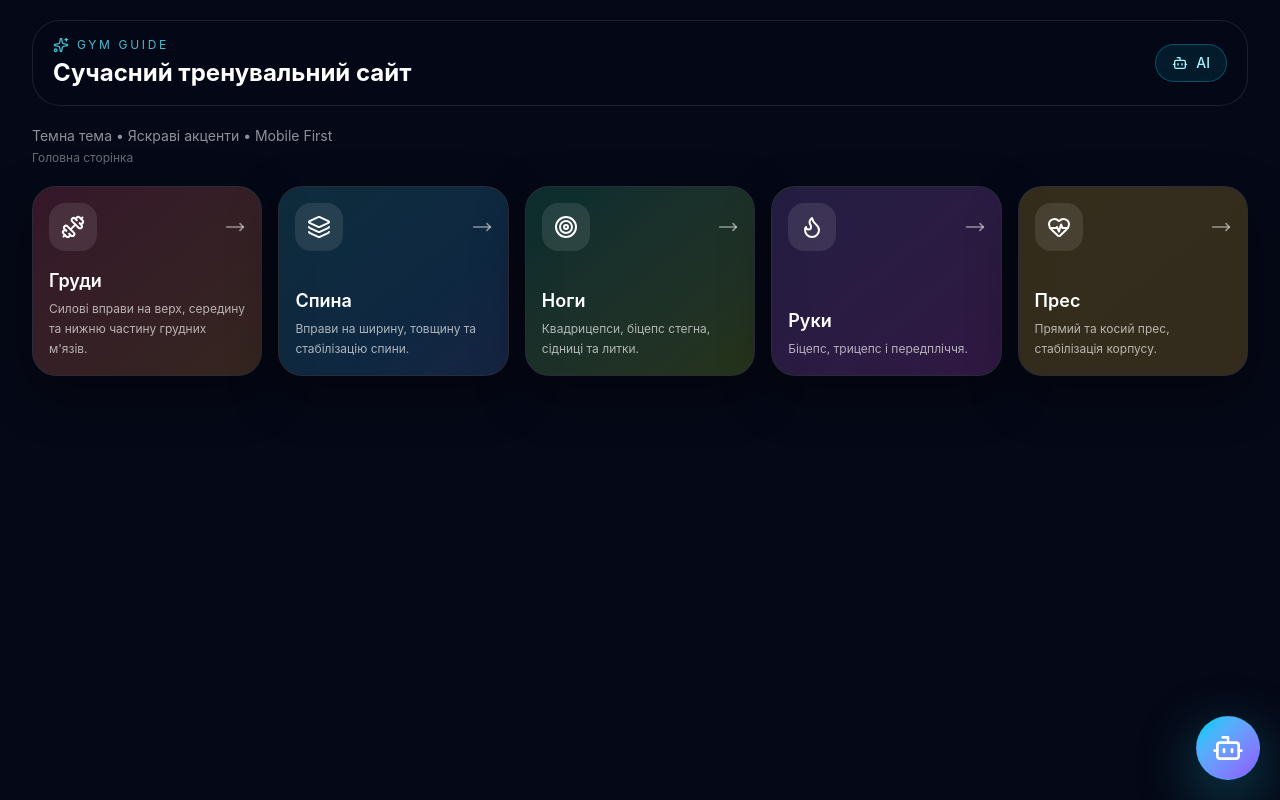
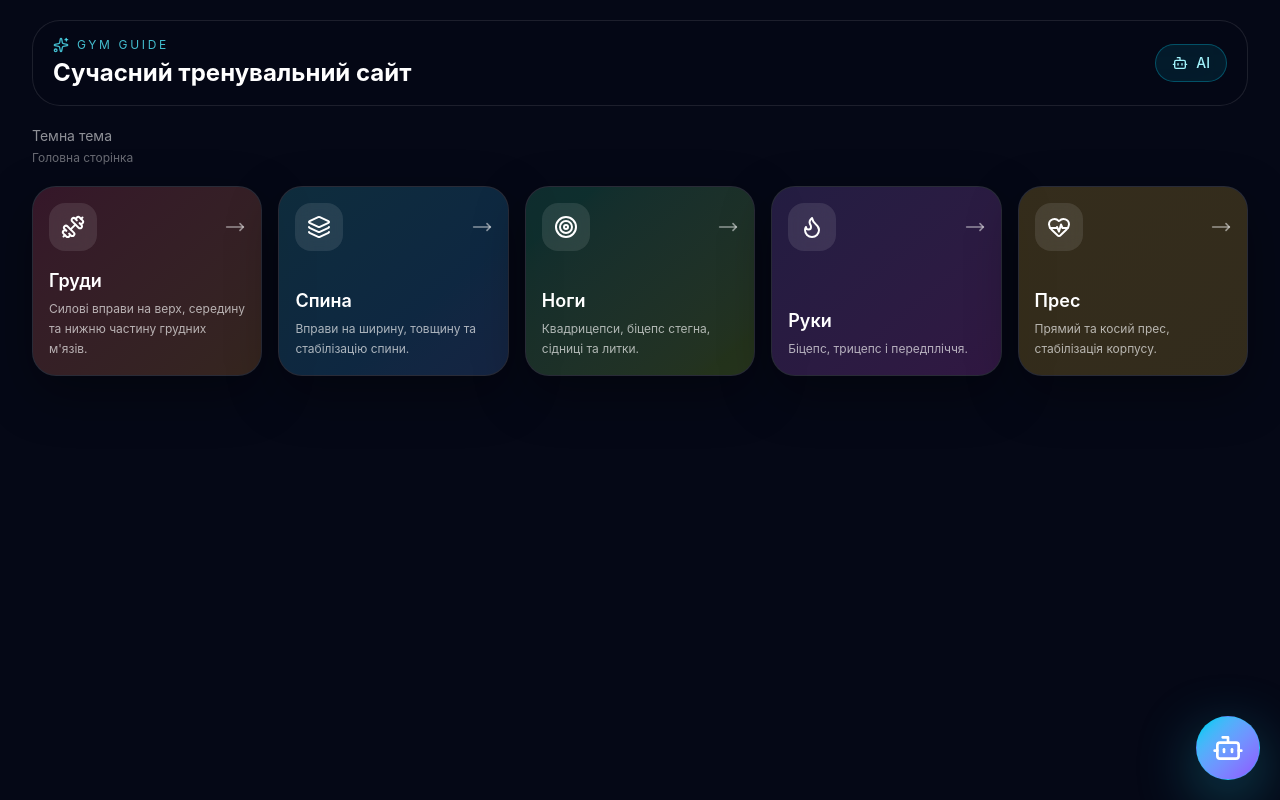
Before and after one commit to Mrbrro/gym-guide, a React (Vite) app: page / in a window 1280 px wide. Built offline with nearby package versions, Linux system fonts and the light colour scheme.

Commit message:
Update App.jsx

```diff
--- a/src/App.jsx
+++ b/src/App.jsx
@@ -546,7 +546,7 @@
         <main className="pb-28">
           <div className="mb-5 flex items-center justify-between gap-3">
             <div>
-              <p className="text-sm text-white/55">Темна тема • Яскраві акценти • Mobile First</p>
+              <p className="text-sm text-white/55">Темна тема</p>
               <p className="mt-1 text-xs text-white/40">
                 {currentExercise ? "Сторінка вправи" : currentGroup ? `Група м'язів: ${currentGroup.name}` : "Головна сторінка"}
               </p>
@@ -582,7 +582,6 @@
               <div className="flex items-center justify-between border-b border-white/10 p-4 sm:p-5">
                 <div>
                   <h2 className="text-lg font-semibold text-white">AI помічник</h2>
-                  <p className="text-xs text-white/45">Працює всередині сайту, без переходу на зовнішній чат</p>
                 </div>
                 <button
                   onClick={() => setChatOpen(false)}
```
